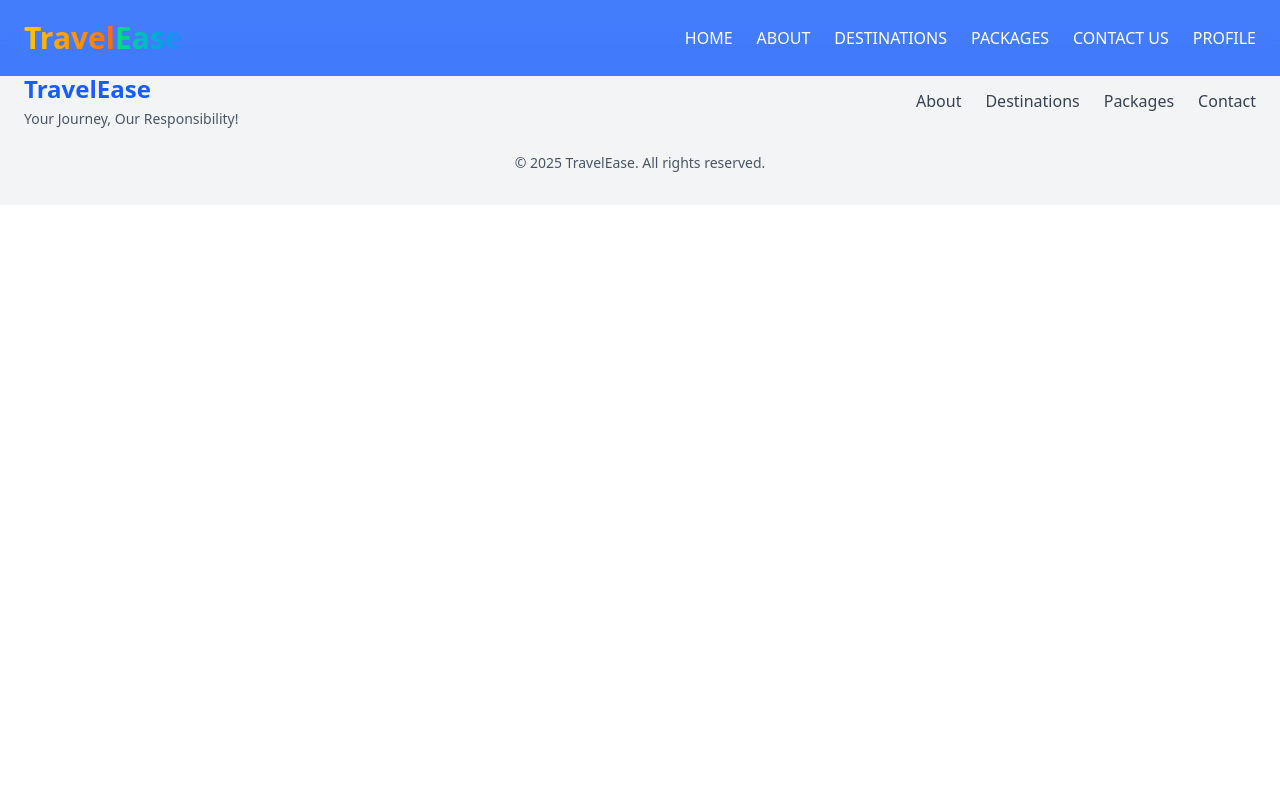
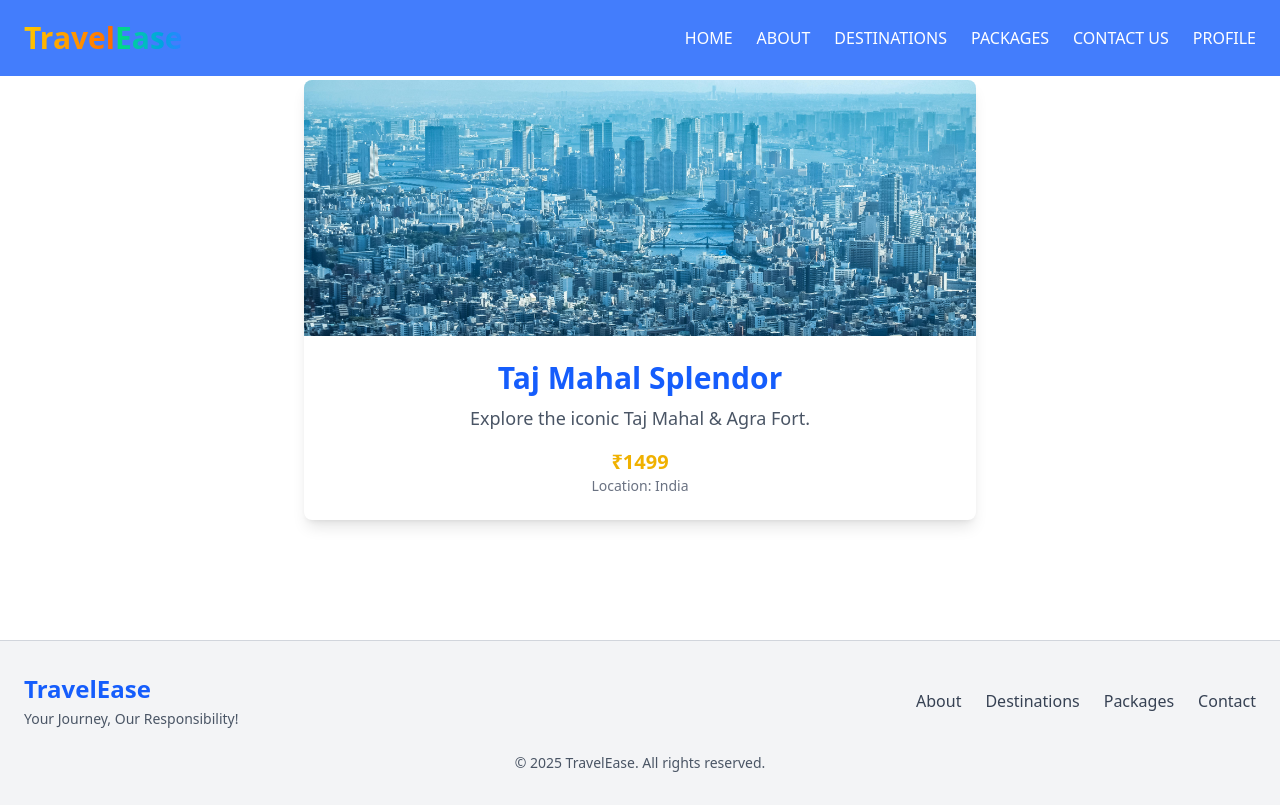
Before and after one commit to shambsinha/TravelEase, a React (Vite) app in the folder frontend/: page /packages/1 in a window 1280 px wide. Built offline with nearby package versions, Linux system fonts and the light colour scheme.

Commit message:
package details added

```diff
--- a/frontend/src/App.jsx
+++ b/frontend/src/App.jsx
@@ -8,6 +8,7 @@ import Destinations from "./pages/Destinations";
 import Packages from "./pages/Packages";
 import Contact from "./pages/Contact";
 import Profile from "./pages/profile";
+import PackageDetails from "./pages/PackageDetails";
 
 
 const App = () => {
@@ -19,6 +20,7 @@ const App = () => {
         <Route path="/about" element={<About />} />
         <Route path="/destinations" element={<Destinations />} />
         <Route path="/packages" element={<Packages />} />
+        <Route path="/packages/:id" element={<PackageDetails />} />
         <Route path="/contact" element={<Contact />} />
         <Route path="/profile" element={<Profile/>} />
       </Routes>
--- /dev/null
+++ b/frontend/src/pages/PackageDetails.jsx
@@ -0,0 +1,45 @@
+import React from "react";
+import { useParams } from "react-router-dom";
+
+// Importing Images
+import tajMahal from "/public/assets/images/tokyo.jpg";
+import paris from "/public/assets/images/tokyo.jpg";
+import tokyo from "/public/assets/images/tokyo.jpg";
+import rome from "/public/assets/images/tokyo.jpg";
+import newYork from "/public/assets/images/tokyo.jpg";
+import sydney from "/public/assets/images/tokyo.jpg";
+
+// Package Data
+const allPackages = [
+  { id: 1, name: "Taj Mahal Splendor", image: tajMahal, price: "₹1499", location: "India", description: "Explore the iconic Taj Mahal & Agra Fort." },
+  { id: 2, name: "Paris Gateway", image: paris, price: "₹2499", location: "France", description: "Visit the Eiffel Tower & Louvre Museum." },
+  { id: 3, name: "Tokyo Adventure", image: tokyo, price: "₹2799", location: "Japan", description: "Experience Tokyo's culture & shopping." },
+  { id: 4, name: "Rome Highlights", image: rome, price: "₹2199", location: "Italy", description: "Explore the Colosseum & Vatican City." },
+  { id: 5, name: "New York City Vibes", image: newYork, price: "₹2999", location: "USA", description: "See Times Square & Central Park." },
+  { id: 6, name: "Sydney Escapade", image: sydney, price: "₹2399", location: "Australia", description: "Enjoy Bondi Beach & Opera House." },
+];
+
+const PackageDetails = () => {
+  const { id } = useParams();
+  const packageDetails = allPackages.find(pkg => pkg.id === parseInt(id));
+
+  if (!packageDetails) {
+    return <h2 className="text-center text-gray-500 mt-10">Package not found.</h2>;
+  }
+
+  return (
+    <div className="container mx-auto px-6 py-20">
+      <div className="max-w-2xl mx-auto bg-white rounded-lg shadow-lg overflow-hidden">
+        <img src={packageDetails.image} alt={packageDetails.name} className="w-full h-64 object-cover" />
+        <div className="p-6 text-center">
+          <h2 className="text-3xl font-bold text-blue-600">{packageDetails.name}</h2>
+          <p className="text-lg text-gray-600 mt-2">{packageDetails.description}</p>
+          <p className="text-xl font-bold text-yellow-500 mt-4">{packageDetails.price}</p>
+          <p className="text-sm text-gray-500">Location: {packageDetails.location}</p>
+        </div>
+      </div>
+    </div>
+  );
+};
+
+export default PackageDetails;
```
